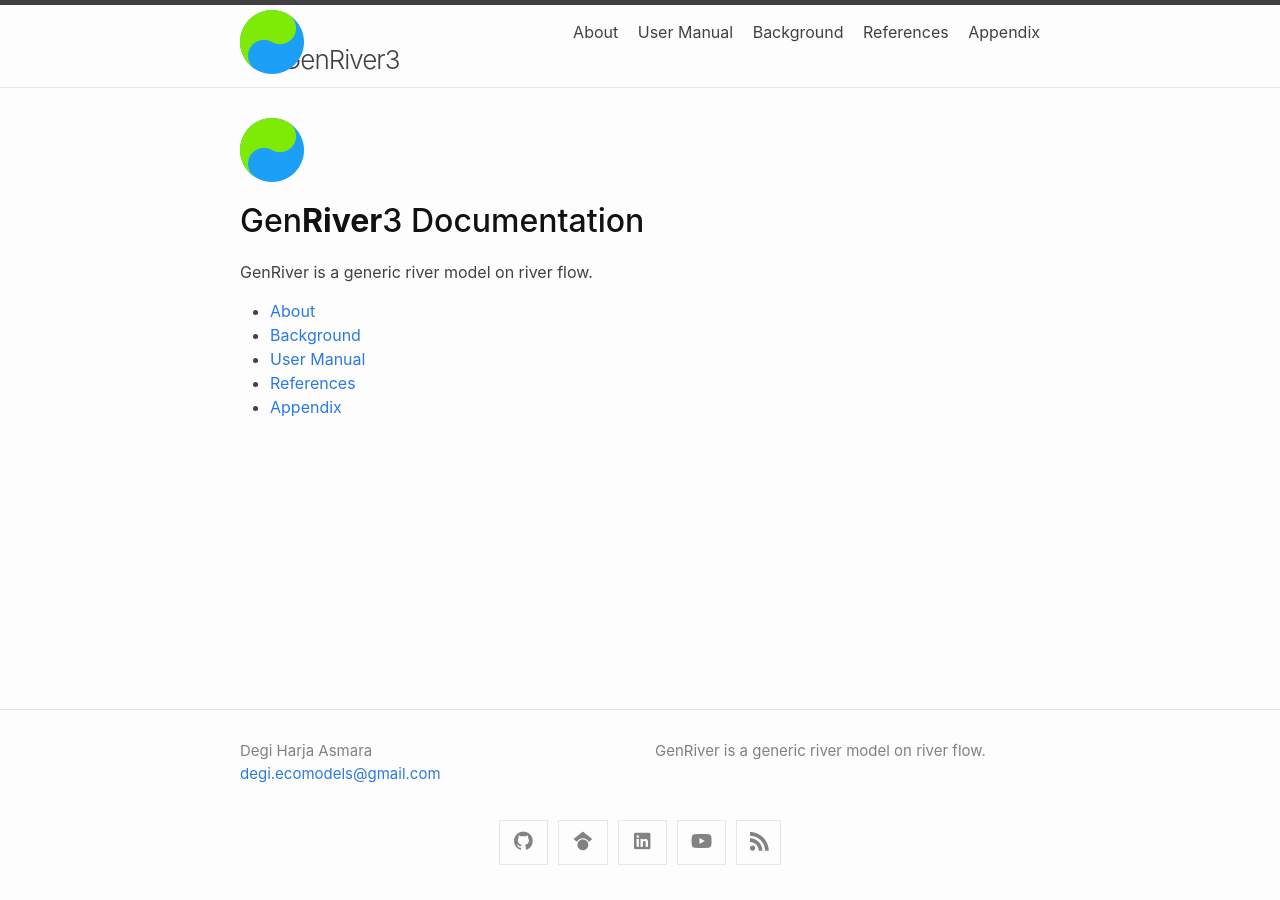
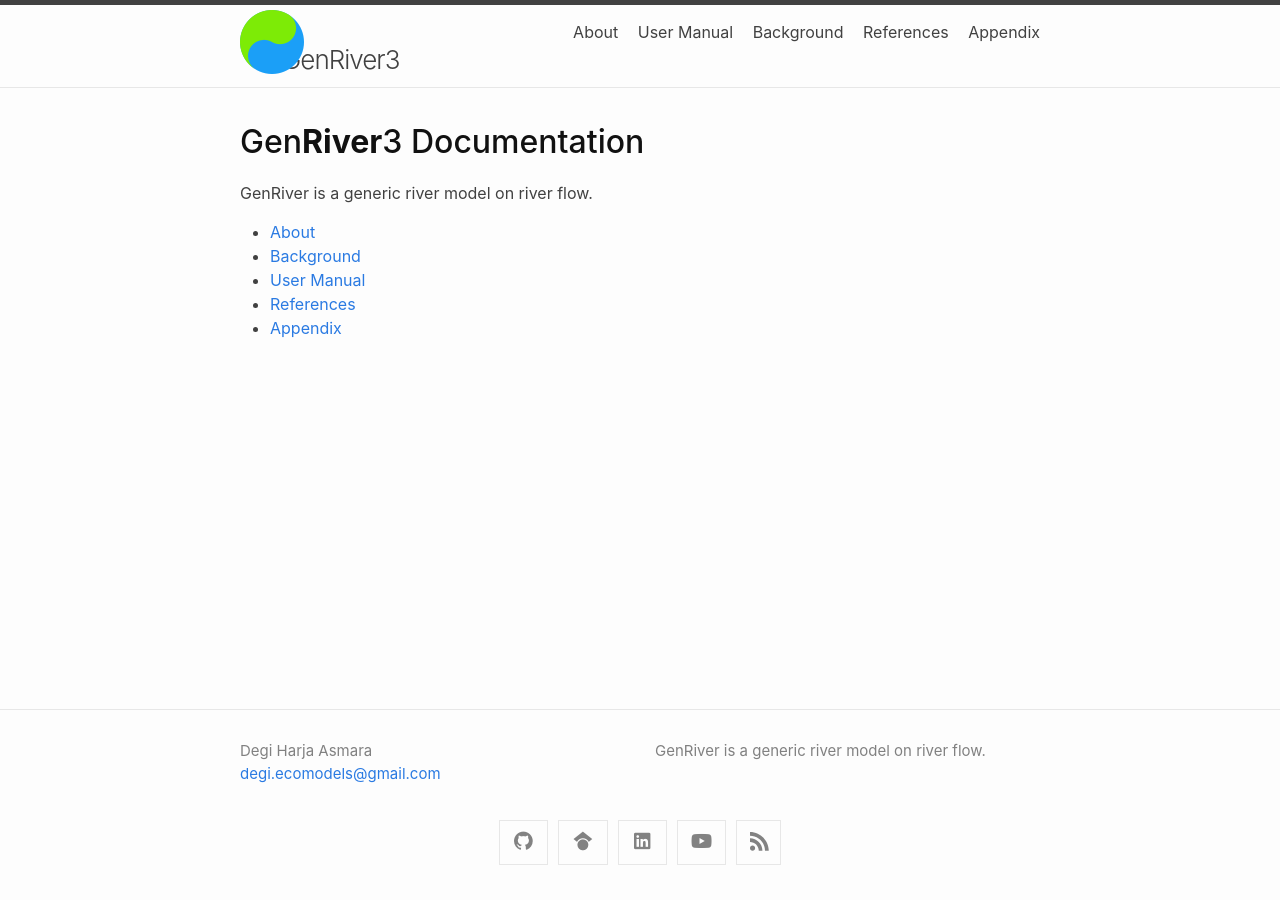
Before and after one commit to degi/genriver, a Jekyll site: the page built from docs/index.md, in a window 1280 px wide. Built offline with Jekyll 4.4.1, drawn with Linux system fonts in a browser that asks for light colours.

Commit message:
Update index.md

```diff
--- a/docs/index.md
+++ b/docs/index.md
@@ -5,7 +5,6 @@ layout: home
 <meta http-equiv='expires' content='0'>
 <meta http-equiv='pragma' content='no-cache'>
 
-![](./images/genriver_logo.png)
 <h1>Gen<b>River</b>3 Documentation</h1>
 
 GenRiver is a generic river model on river flow.
```
